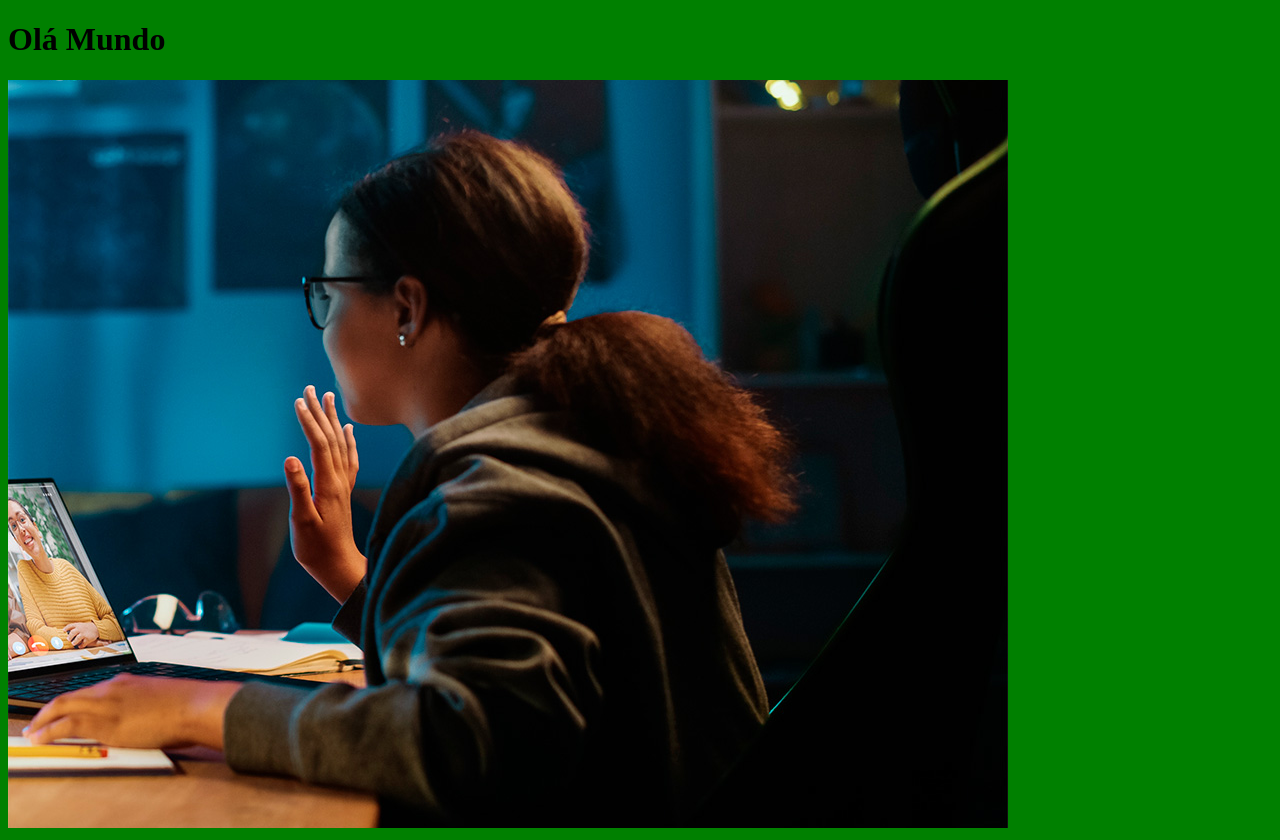
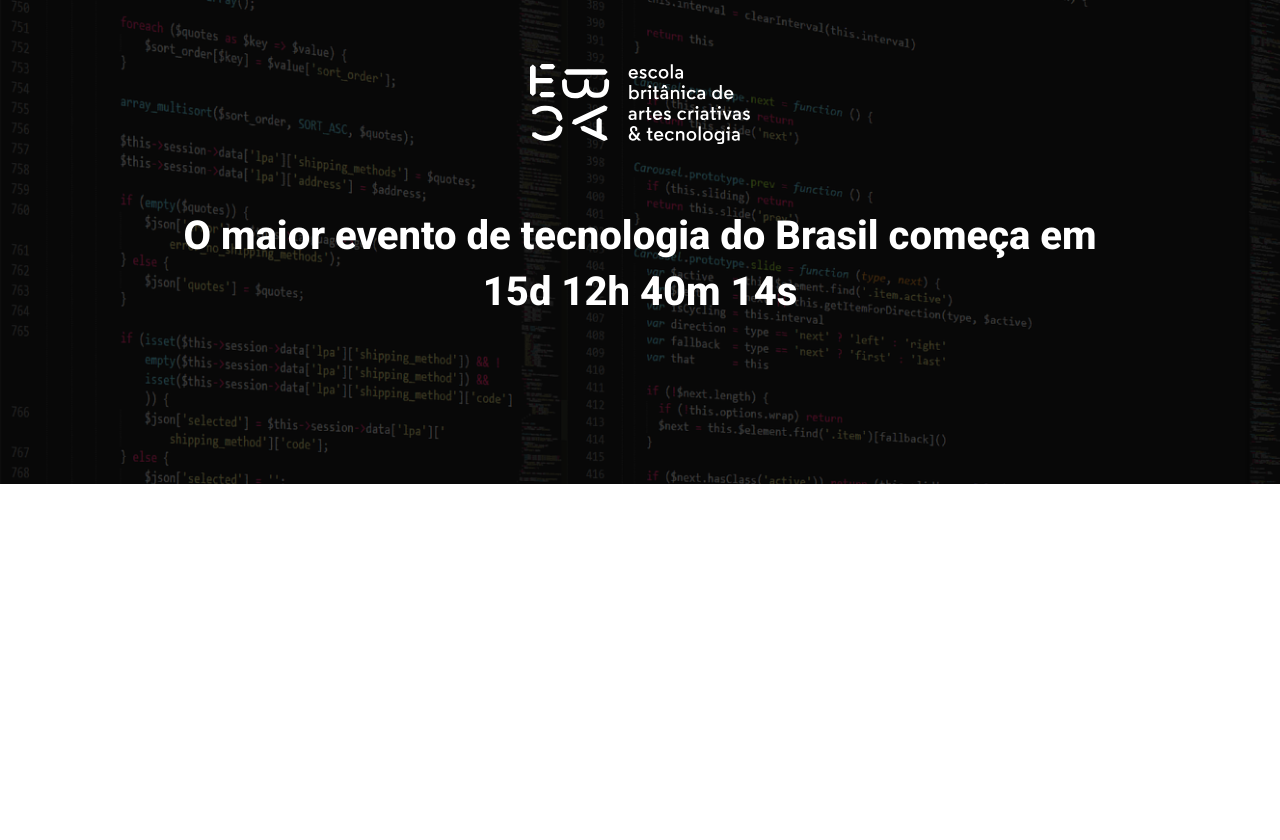
Before and after one commit to FeChi4ng/ebac_tech_talks, a website built with Parcel: page src/index.html in a window 1280 px wide. After the commit the page ends 800 px from the top, so only its background shows below. Built offline with nearby package versions, Linux system fonts and the light colour scheme.

Commit message:
criando o hero

```diff
--- a/src/index.html
+++ b/src/index.html
@@ -3,12 +3,25 @@
 <head>
     <meta charset="UTF-8">
     <meta name="viewport" content="width=device-width, initial-scale=1.0">
-    <title>Document</title>
+    <title>EBAC Tech Talks</title>
+
+    <link rel="preconnect" href="https://fonts.googleapis.com">
+    <link rel="preconnect" href="https://fonts.gstatic.com" crossorigin>
+    <link href="https://fonts.googleapis.com/css2?family=Roboto:ital,wght@0,100..900;1,100..900&display=swap" rel="stylesheet">
+
+
     <link rel="stylesheet" href="styles/main.scss">
+
 </head>
 <body>
-    <h1>Olá Mundo</h1>
-    <img src="./images/backend.png" alt="">
+    <header class="hero">
+        <div class="container">
+            <img class="hero__logo" src="./images/ebac_logo.svg" alt=" EBAC">
+            <p class="hero__text">
+                O maior evento de tecnologia do Brasil começa em 15d 12h 40m 14s
+            </p>
+        </div>
+    </header>
 
 
     <script src="scripts/main.js"></script>
--- /dev/null
+++ b/src/styles/_hero.scss
@@ -0,0 +1,52 @@
+.hero {
+    padding-top: 64px;
+    padding-bottom: 100px;
+    background-image: url(../images/fundo.png);
+    background-repeat: no-repeat;
+    background-size: cover;
+    position: relative;
+
+    .container {
+        position: relative;
+    }
+
+    &::before {
+        position: absolute;
+        top: 0;
+        left: 0;
+        width: 100%;
+        height: 100%;
+        background-color: #000;
+        content: '';
+        opacity: .7;
+    }
+
+    &__text {
+        margin-top: 64px;
+        margin-bottom: 64px;
+        font-size: 40px;
+        line-height: 56px;
+        font-weight: 800;
+        text-align: center;
+    }
+
+    &__logo {
+        margin: 0 auto;
+        height: 80px;
+        display: block;
+    }
+
+    @media (max-width: 640px) {
+        padding: 40px 0;
+
+        &__logo {
+            height: 40px;
+        }
+
+        &__text {
+            font-size: 22px;
+            line-height: 24px;
+            margin: 24px 0;
+        }
+    }
+}
--- a/src/styles/main.scss
+++ b/src/styles/main.scss
@@ -1,3 +1,23 @@
-body {
-    background-color: green;
+@use 'hero';
+
+* {
+    margin: 0;
+    padding: 0;
+    box-sizing: border-box;
+    font-family: Roboto, sans-serif;
+    color: #fff;
 }
+
+.container {
+    max-width: 960px;
+    width: 100%;
+    margin: 0 auto;
+
+    @media (max-width: 640px) {
+        max-width: 80%;
+    }
+
+    @media (max-width: 1024px) {
+        max-width: 90%;
+    }
+}
```
